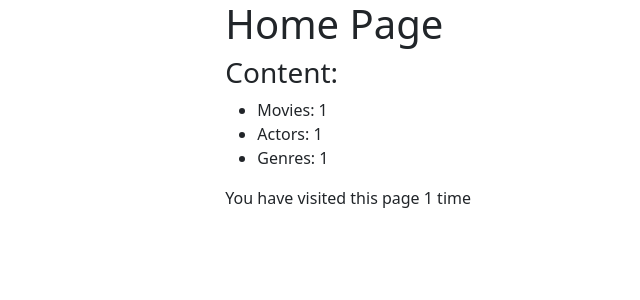
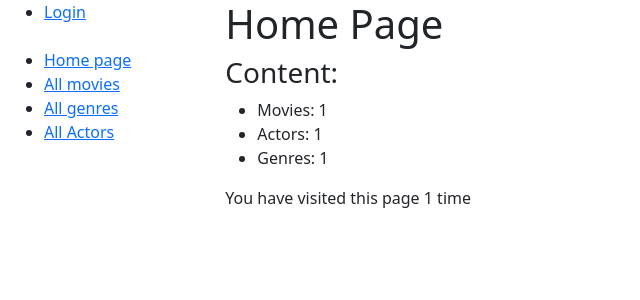
Before and after one commit to Oomamchur/friends-imdb, a Django app: page / in a window 1280 px wide. Shown: the top 300 px of the page, without its empty margins (0-640 px from the left). Run offline with Django 4.2, Linux system fonts and the light colour scheme; tables that the repository leaves empty hold one stand-in row (values such as "Sample post").

Commit message:
add sidebar with urls to other pages

```diff
--- a/templates/base.html
+++ b/templates/base.html
@@ -13,7 +13,7 @@
     <div class="row">
       <div class="col-sm-2">
         {% block sidebar %}
-{#          {% include "includes/sidebar.html" %}#}
+          {% include "includes/sidebar.html" %}
         {% endblock %}
 
       </div>
--- /dev/null
+++ b/templates/includes/sidebar.html
@@ -0,0 +1,15 @@
+<ul class="sidebar-nav">
+  {% if user.is_authenticated %}
+    <li>User: {{ user.username }}</li>
+    <li><a href="#">Logout</a></li>
+  {% else %}
+    <li><a href="#">Login</a></li>
+  {% endif %}
+
+  <br>
+
+  <li><a href="{% url 'catalog:index' %}">Home page</a></li>
+  <li><a href="{% url 'catalog:movie-list' %}">All movies</a></li>
+  <li><a href="{% url 'catalog:genre-list' %}">All genres</a></li>
+  <li><a href="{% url 'catalog:actor-list' %}">All Actors</a></li>
+</ul>
```
